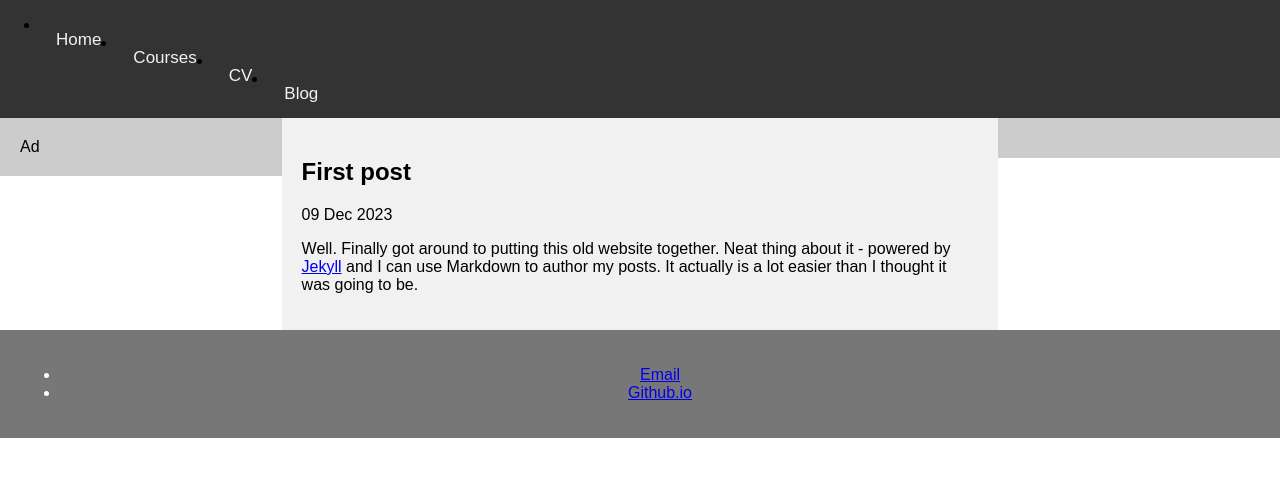
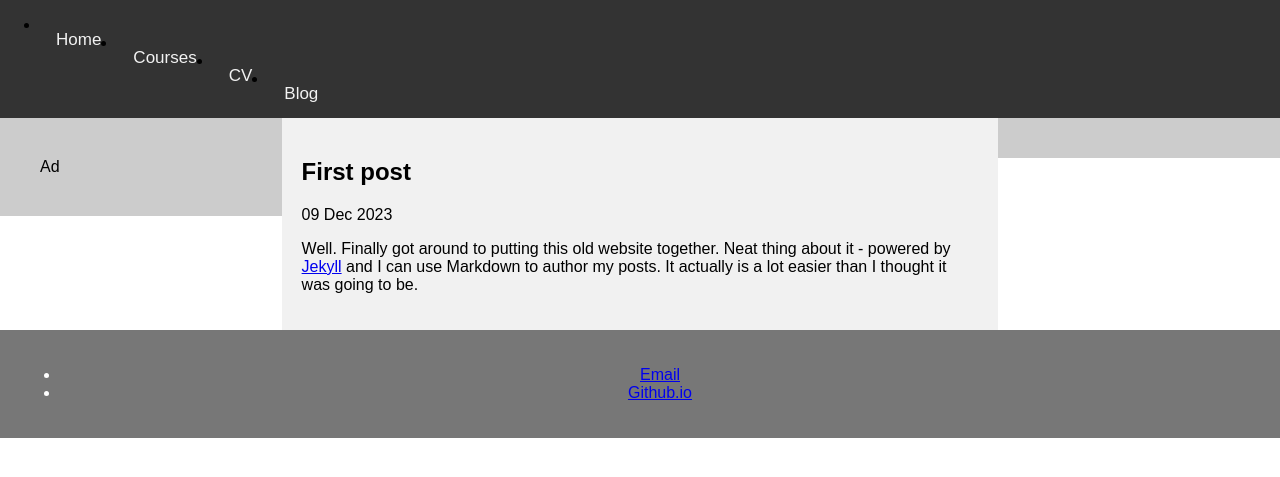
Before and after one commit to hoAngnaMPHan/apmaths.github.io, a Jekyll site: the page built from _posts/2023-12-09-first-post.md, in a window 1280 px wide. Shown: the top 477 px of the page. Built offline with Jekyll 4.4.1, drawn with Linux system fonts in a browser that asks for light colours.

Commit message:
Update nav.html

```diff
--- a/_includes/nav.html
+++ b/_includes/nav.html
@@ -1,3 +1,3 @@
-<div class="nav">
+<nav>
    Ad
-</div>
+</nav>
```
